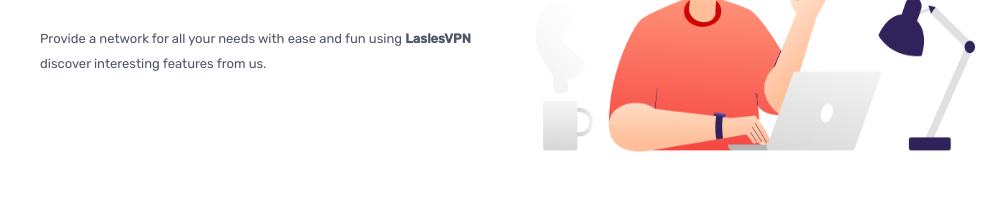
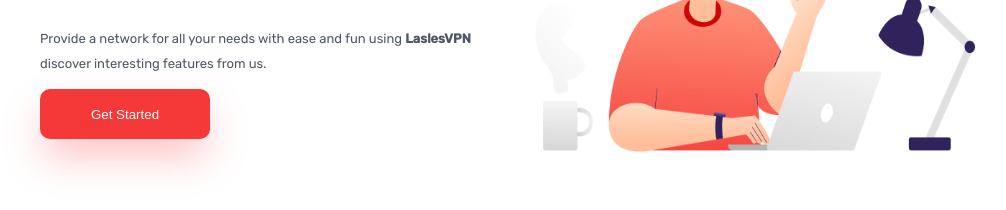
Before and after one commit to LeoSAN10/stormnet, a plain HTML site: page dz2/index.html in a window 1280 px wide. Shown: the part 306-516 px from the top of the page, without its empty margins (18-1024 px from the left). Drawn offline with Linux system fonts and the light colour scheme.

Commit message:
add button and style for button

```diff
--- a/dz2/index.html
+++ b/dz2/index.html
@@ -36,6 +36,9 @@
 <h1 class="header">Want anything to be<br>easy with <b>LaslesVPN.</b></h1>
 
 <p class="paragraph">Provide a network for all your needs with ease and fun using <b>LaslesVPN</b><br>discover interesting features from us.</p>
+<div class="blockBtn">
+<button class="btn">Get Started</button>
+</div>
 </nav>
 </body>
 </html>
--- a/dz2/style.css
+++ b/dz2/style.css
@@ -112,6 +112,20 @@
 font-size: 13px;
 line-height: 25px;
 color: #4F5665;
+}
+.blockBtn{
+	height: 140px;
+}
+.btn{
+background: #F53838;
+border-radius: 10px;
+width: 170px;
+height: 50px;
+outline: none;
+ border: 0;
+ margin-left: 50px;
+ color: #FFFFFF;
+ box-shadow: 0px 20px 40px -5px rgba(245, 56, 56, 0.35) ;
 
 
 }
```
